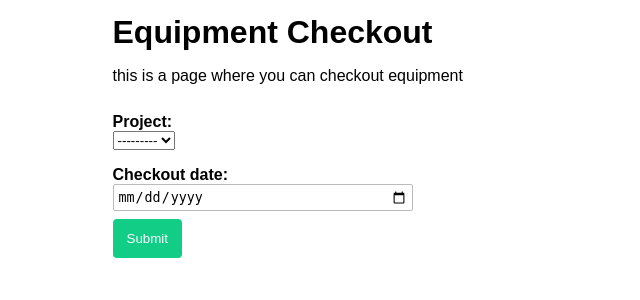
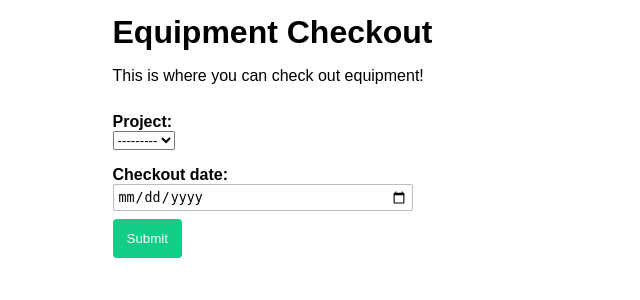
Before and after one commit to capstone-faypublic/faypublic, a Django app: template src/equipmentcheckout/templates/checkout.html in a window 1280 px wide. Shown: the part 92-392 px from the top of the page, without its empty margins (0-640 px from the left). Run offline with Django 3.2, Linux system fonts and the light colour scheme; the template is opened without the code that fills it: values that come from a table or form of the project are taken from there, others are empty.

Commit message:
Changed text on checkout view

```diff
--- a/src/equipmentcheckout/templates/checkout.html
+++ b/src/equipmentcheckout/templates/checkout.html
@@ -4,7 +4,7 @@
 
 <div class="container">
     <h1>Equipment Checkout</h1>
-    <p>this is a page where you can checkout equipment</p>
+    <p>This is where you can check out equipment!</p>
 </div>
 <div class="container">
     <form action="" method="post">
--- a/src/equipmentcheckout/templates/equipment_checkout.html
+++ b/src/equipmentcheckout/templates/equipment_checkout.html
@@ -4,7 +4,7 @@
 
 <div class="container">
     <h1>Equipment Checkout</h1>
-    <p>this is a page where you can checkout equipment</p>
+    <p>This is where you can checkout equipment!</p>
 </div>
 <div class="container">
     <h1>{{ item.make }} {{ item.model }}</h1>
```
